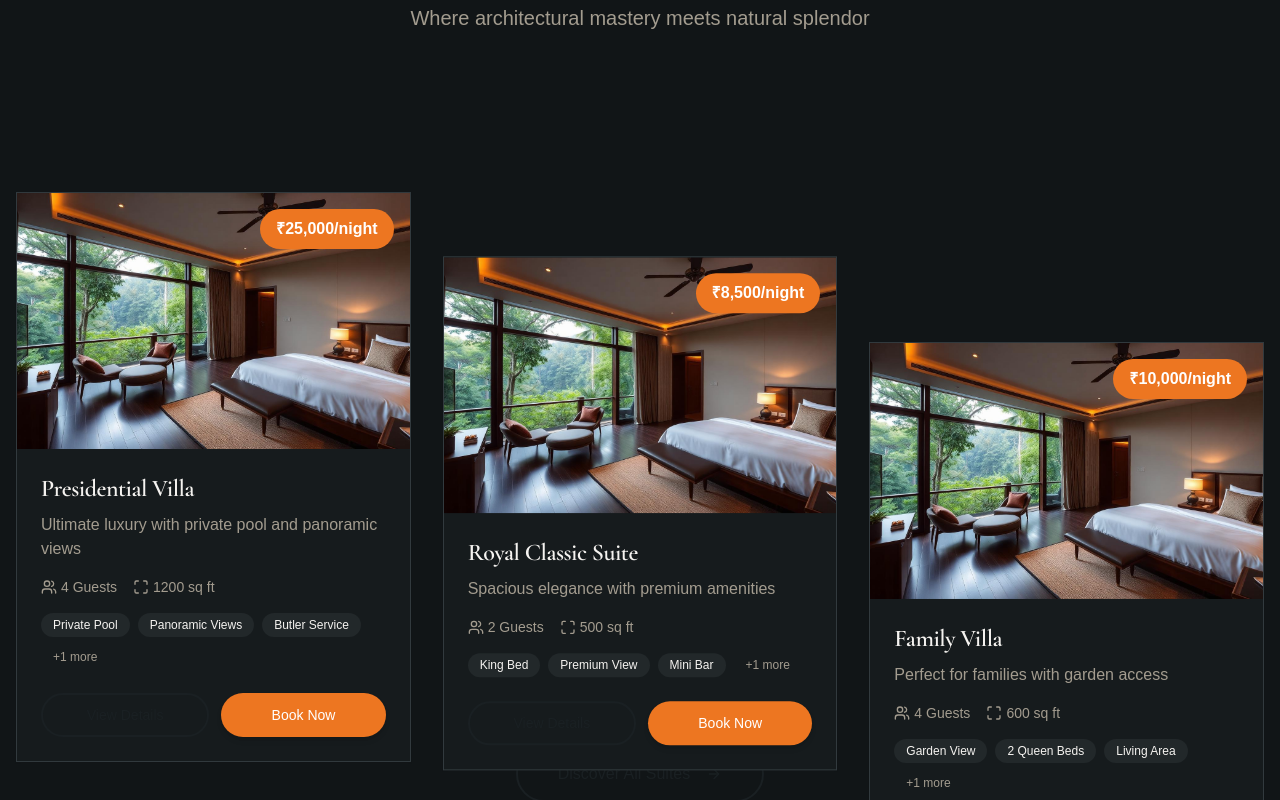
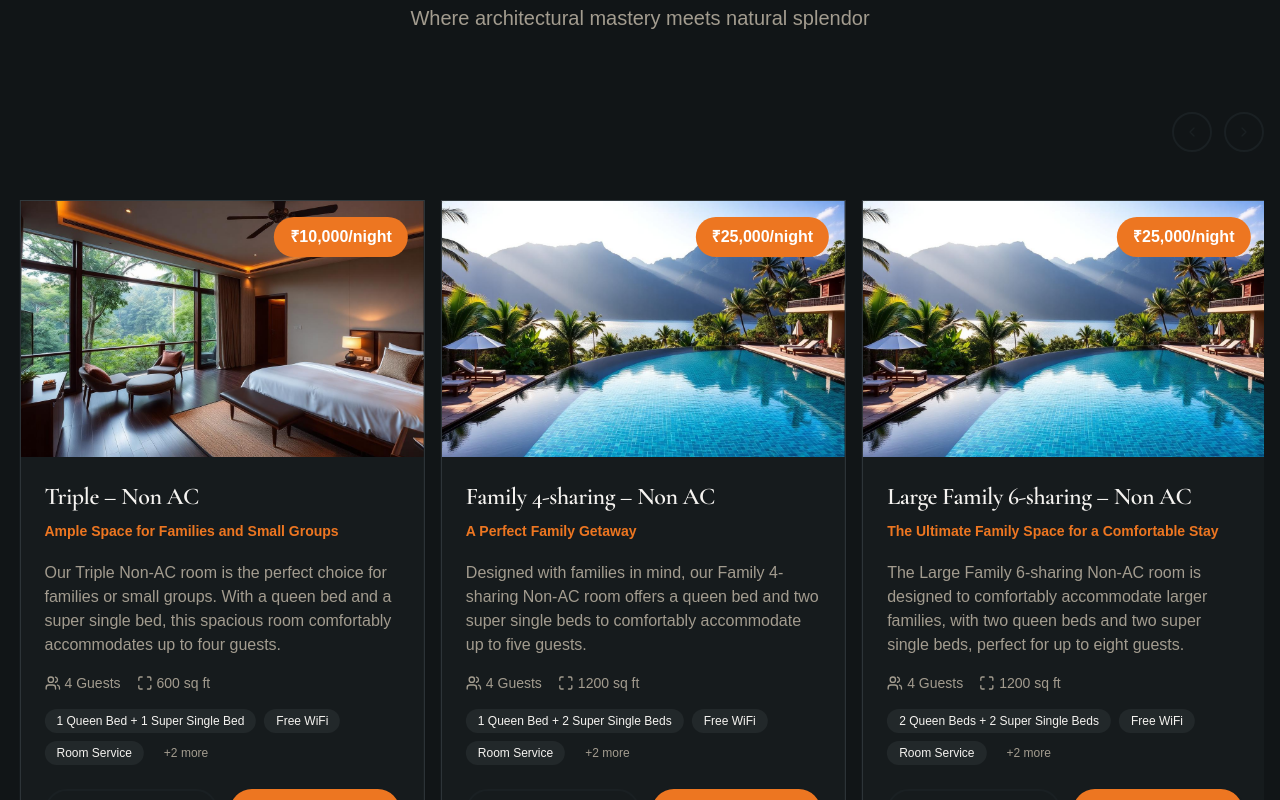
Before and after one commit to moguls-web/sanihara, a Next.js app: page / in a window 1280 px wide. Shown: the part 1020-1820 px from the top of the page. Built offline with nearby package versions, Linux system fonts and the light colour scheme.

Commit message:
Sanihara 07.04.2026

```diff
--- a/app/page.jsx
+++ b/app/page.jsx
@@ -5,6 +5,7 @@ import { CinematicHero } from "@/components/CinematicHero";
 import { ParallaxSection } from "@/components/ParallaxSection";
 import RoomCard from "@/components/RoomCard";
 import { Button } from "@/components/ui/button";
+import { Carousel, CarouselContent, CarouselItem, CarouselNext, CarouselPrevious } from "@/components/ui/carousel";
 import { ArrowRight, Sparkles, Wine, Dumbbell, Wifi } from "lucide-react";
 import Link from "next/link";
 import Image from "next/image";
@@ -15,34 +16,112 @@ import poolImage from "@/assets/pool-infinity.jpg";
 export default function Home() {
   const rooms = [
     {
-      id: "presidential-villa",
-      name: "Presidential Villa",
+      id: "doubleNonAC",
+      name: "Double - Non AC",
+      subheading: "Elegant Simplicity for a Comfortable Stay",
       image: suiteImage,
-      description: "Ultimate luxury with private pool and panoramic views",
+      description:
+        "Our Double Non-AC room provides a warm, cozy retreat with a spacious layout, offering a comfortable queen bed. Perfect for couples or solo travelers, this room ensures a restful and relaxing environment.",
+      price: 5000,
+      capacity: 2,
+      size: 300,
+      amenities: ["1 Queen Bed", "Free WiFi", "Room Service", "Daily Housekeeping", "Cable TV"],
+    },
+    {
+      id: "twinNonAC",
+      name: "Twin - Non AC",
+      subheading: "The Perfect Space for Friends or Small Families",
+      image: suiteImage,
+      description:
+        "Enjoy a comfortable and spacious stay in our Twin Non-AC room. With two super single beds, this room offers a relaxed environment for up to three guests. Whether you’re traveling with a friend or family.",
+      price: 8500,
+      capacity: 2,
+      size: 500,
+      amenities: ["2 Super Single Beds", "Free WiFi", "Room Service", "Daily Housekeeping", "Cable TV"],
+    },
+    {
+      id: "tripleNonAC",
+      name: "Triple – Non AC",
+      subheading: "Ample Space for Families and Small Groups",
+      image: suiteImage,
+      description:
+        "Our Triple Non-AC room is the perfect choice for families or small groups. With a queen bed and a super single bed, this spacious room comfortably accommodates up to four guests.",
+      price: 10000,
+      capacity: 4,
+      size: 600,
+      amenities: ["1 Queen Bed + 1 Super Single Bed", "Free WiFi", "Room Service", "Daily Housekeeping", "Cable TV"],
+    },
+    {
+      id: "family4sharingNonAC",
+      name: "Family 4-sharing – Non AC",
+      subheading: "A Perfect Family Getaway",
+      image: poolImage,
+      description:
+        "Designed with families in mind, our Family 4-sharing Non-AC room offers a queen bed and two super single beds to comfortably accommodate up to five guests.",
       price: 25000,
       capacity: 4,
       size: 1200,
-      amenities: ["Private Pool", "Panoramic Views", "Butler Service", "Premium Bar"],
+      amenities: ["1 Queen Bed + 2 Super Single Beds", "Free WiFi", "Room Service", "Daily Housekeeping", "Cable TV"],
     },
     {
-      id: "royal-classic-suite",
-      name: "Royal Classic Suite",
-      image: suiteImage,
-      description: "Spacious elegance with premium amenities",
-      price: 8500,
-      capacity: 2,
-      size: 500,
-      amenities: ["King Bed", "Premium View", "Mini Bar", "Balcony"],
+      id: "largeFamily6sharingNonAC",
+      name: "Large Family 6-sharing – Non AC",
+      subheading: "The Ultimate Family Space for a Comfortable Stay",
+      image: poolImage,
+      description:
+        "The Large Family 6-sharing Non-AC room is designed to comfortably accommodate larger families, with two queen beds and two super single beds, perfect for up to eight guests.",
+      price: 25000,
+      capacity: 4,
+      size: 1200,
+      amenities: ["2 Queen Beds + 2 Super Single Beds", "Free WiFi", "Room Service", "Daily Housekeeping", "Cable TV"],
     },
     {
-      id: "family-villa",
-      name: "Family Villa",
-      image: suiteImage,
-      description: "Perfect for families with garden access",
-      price: 10000,
+      id: "classicDoubleAC",
+      name: "Classic Double – AC",
+      subheading: "Sophisticated Comfort and Style",
+      image: poolImage,
+      description:
+        "The Classic Double AC room offers a luxurious and comfortable setting, featuring a queen bed and an air-conditioned environment. Whether you’re here for business or leisure.",
+      price: 25000,
       capacity: 4,
-      size: 600,
-      amenities: ["Garden View", "2 Queen Beds", "Living Area", "Kitchenette"],
+      size: 1200,
+      amenities: ["1 Queen Bed", "Air Conditioning", "Free WiFi", "Room Service", "Daily Housekeeping"],
+    },
+    {
+      id: "classicTwinAC",
+      name: "Classic Twin – AC",
+      subheading: "Relaxing and Comfortable for Two",
+      image: poolImage,
+      description:
+        "Our Classic Twin AC room offers two single beds, ideal for friends or colleagues looking for a comfortable and relaxing space. With the perfect balance of comfort and convenience.",
+      price: 25000,
+      capacity: 4,
+      size: 1200,
+      amenities: ["2 Single Beds", "Air Conditioning", "Free WiFi", "Room Service", "Daily Housekeeping"],
+    },
+    {
+      id: "classicDoubleGardenViewAC",
+      name: "Classic Double Garden View – AC",
+      subheading: "Serenity with a View",
+      image: poolImage,
+      description:
+        "Enjoy the tranquil garden views in our Classic Double Garden View. Featuring a queen bed, this room is the perfect place for couples or solo travelers who wish to experience relaxation in a serene environment.",
+      price: 25000,
+      capacity: 4,
+      size: 1200,
+      amenities: ["1 Queen Bed", "Garden View", "Air Conditioning", "Free WiFi", "Room Service"],
+    },
+    {
+      id: "classicTwinGardenViewAC",
+      name: "Classic Twin Garden View – AC",
+      subheading: "Peaceful Comfort with Garden Views",
+      image: poolImage,
+      description:
+        "The Classic Twin Garden View room offers a relaxing space with two single beds and a picturesque view of the lush gardens. Ideal for friends or small families, this room combines the beauty of nature with the luxury of modern amenities.",
+      price: 25000,
+      capacity: 4,
+      size: 1200,
+      amenities: ["1 Queen Bed", "Garden View", "Air Conditioning", "Free WiFi", "Room Service"],
     },
   ];
 
@@ -81,21 +160,29 @@ export default function Home() {
             </p>
           </motion.div>
 
-          <div className="grid md:grid-cols-3 gap-8">
+          <Carousel
+            opts={{ align: "start", loop: true }}
+            autoScrollMs={3000}
+            className="w-full"
+          >
+            <div className="flex justify-end gap-3 mb-6">
+              <CarouselPrevious />
+              <CarouselNext />
+            </div>
+            <CarouselContent className="items-center">
               {rooms.map((room, index) => (
-              <ParallaxSection key={room.name} speed={0.2 * (index + 1)}>
+                <CarouselItem key={room.name} className="basis-[85%] sm:basis-[60%] lg:basis-1/3">
                   <motion.div
                     initial="hidden"
                     whileInView="visible"
-                  viewport={{ once: true }}
                     variants={fadeInUpVariants}
-                  transition={{ delay: index * 0.2 }}
                   >
                     <RoomCard {...room} />
                   </motion.div>
-              </ParallaxSection>
+                </CarouselItem>
               ))}
-          </div>
+            </CarouselContent>
+          </Carousel>
 
           <motion.div
             initial="hidden"
@@ -104,7 +191,7 @@ export default function Home() {
             variants={fadeInUpVariants}
             className="text-center mt-16"
           >
-            <Button variant="outline" size="lg" className="group" asChild>
+            <Button variant="outline" size="lg" className="group border-white text-white hover:bg-white hover:text-primary" asChild>
               <Link href="/suites">
                 Discover All Suites
                 <ArrowRight className="ml-2 w-4 h-4 group-hover:translate-x-1 transition-transform" />
--- a/src/components/ParallaxSection.jsx
+++ b/src/components/ParallaxSection.jsx
@@ -14,7 +14,9 @@ export const ParallaxSection = ({ children, speed = 0.5, className = "" }) => {
 
   return (
     <div ref={ref} className={className}>
-      <motion.div style={{ y }}>{children}</motion.div>
+      <motion.div className="h-full w-full" style={{ y }}>
+        {children}
+      </motion.div>
     </div>
   );
 };
--- /dev/null
+++ b/src/components/ui/carousel.jsx
@@ -0,0 +1,138 @@
+"use client";
+
+import * as React from "react";
+import useEmblaCarousel from "embla-carousel-react";
+import { ChevronLeft, ChevronRight } from "lucide-react";
+import { cn } from "@/lib/utils";
+import { Button } from "@/components/ui/button";
+
+const CarouselContext = React.createContext(null);
+
+function useCarousel() {
+  const context = React.useContext(CarouselContext);
+  if (!context) {
+    throw new Error("useCarousel must be used within a <Carousel />");
+  }
+  return context;
+}
+
+const Carousel = React.forwardRef(({ className, opts, autoScrollMs, children, ...props }, ref) => {
+  const [carouselRef, api] = useEmblaCarousel(opts);
+  const [canScrollPrev, setCanScrollPrev] = React.useState(false);
+  const [canScrollNext, setCanScrollNext] = React.useState(false);
+  const [isHovered, setIsHovered] = React.useState(false);
+
+  const onSelect = React.useCallback((emblaApi) => {
+    if (!emblaApi) return;
+    setCanScrollPrev(emblaApi.canScrollPrev());
+    setCanScrollNext(emblaApi.canScrollNext());
+  }, []);
+
+  React.useEffect(() => {
+    if (!api) return;
+    onSelect(api);
+    api.on("reInit", onSelect);
+    api.on("select", onSelect);
+    return () => {
+      api.off("select", onSelect);
+      api.off("reInit", onSelect);
+    };
+  }, [api, onSelect]);
+
+  React.useEffect(() => {
+    if (!api || !autoScrollMs || isHovered) return;
+    const intervalId = window.setInterval(() => {
+      api.scrollNext();
+    }, autoScrollMs);
+    return () => window.clearInterval(intervalId);
+  }, [api, autoScrollMs, isHovered]);
+
+  const scrollPrev = React.useCallback(() => api?.scrollPrev(), [api]);
+  const scrollNext = React.useCallback(() => api?.scrollNext(), [api]);
+
+  React.useImperativeHandle(ref, () => api, [api]);
+
+  return (
+    <CarouselContext.Provider
+      value={{ carouselRef, api, scrollPrev, scrollNext, canScrollPrev, canScrollNext }}
+    >
+      <div
+        className={cn("relative", className)}
+        role="region"
+        aria-roledescription="carousel"
+        onMouseEnter={() => setIsHovered(true)}
+        onMouseLeave={() => setIsHovered(false)}
+        {...props}
+      >
+        {children}
+      </div>
+    </CarouselContext.Provider>
+  );
+});
+Carousel.displayName = "Carousel";
+
+const CarouselContent = React.forwardRef(({ className, ...props }, ref) => {
+  const { carouselRef } = useCarousel();
+
+  return (
+    <div ref={carouselRef} className="overflow-hidden">
+      <div ref={ref} className={cn("flex -ml-4", className)} {...props} />
+    </div>
+  );
+});
+CarouselContent.displayName = "CarouselContent";
+
+const CarouselItem = React.forwardRef(({ className, ...props }, ref) => (
+  <div
+    ref={ref}
+    role="group"
+    aria-roledescription="slide"
+    className={cn("min-w-0 shrink-0 grow-0 basis-full pl-4", className)}
+    {...props}
+  />
+));
+CarouselItem.displayName = "CarouselItem";
+
+const CarouselPrevious = React.forwardRef(({ className, ...props }, ref) => {
+  const { scrollPrev, canScrollPrev } = useCarousel();
+
+  return (
+    <Button
+      ref={ref}
+      type="button"
+      variant="outline"
+      size="icon"
+      className={cn("h-10 w-10", className)}
+      disabled={!canScrollPrev}
+      onClick={scrollPrev}
+      {...props}
+    >
+      <ChevronLeft className="h-4 w-4" />
+      <span className="sr-only">Previous slide</span>
+    </Button>
+  );
+});
+CarouselPrevious.displayName = "CarouselPrevious";
+
+const CarouselNext = React.forwardRef(({ className, ...props }, ref) => {
+  const { scrollNext, canScrollNext } = useCarousel();
+
+  return (
+    <Button
+      ref={ref}
+      type="button"
+      variant="outline"
+      size="icon"
+      className={cn("h-10 w-10", className)}
+      disabled={!canScrollNext}
+      onClick={scrollNext}
+      {...props}
+    >
+      <ChevronRight className="h-4 w-4" />
+      <span className="sr-only">Next slide</span>
+    </Button>
+  );
+});
+CarouselNext.displayName = "CarouselNext";
+
+export { Carousel, CarouselContent, CarouselItem, CarouselPrevious, CarouselNext };
```
Also changed, not shown: app/rooms/page.jsx (+0 -28 lines), 1 other file (tests, documents, lock files or other folders). Lines whose indentation alone changed are shown as unchanged.
